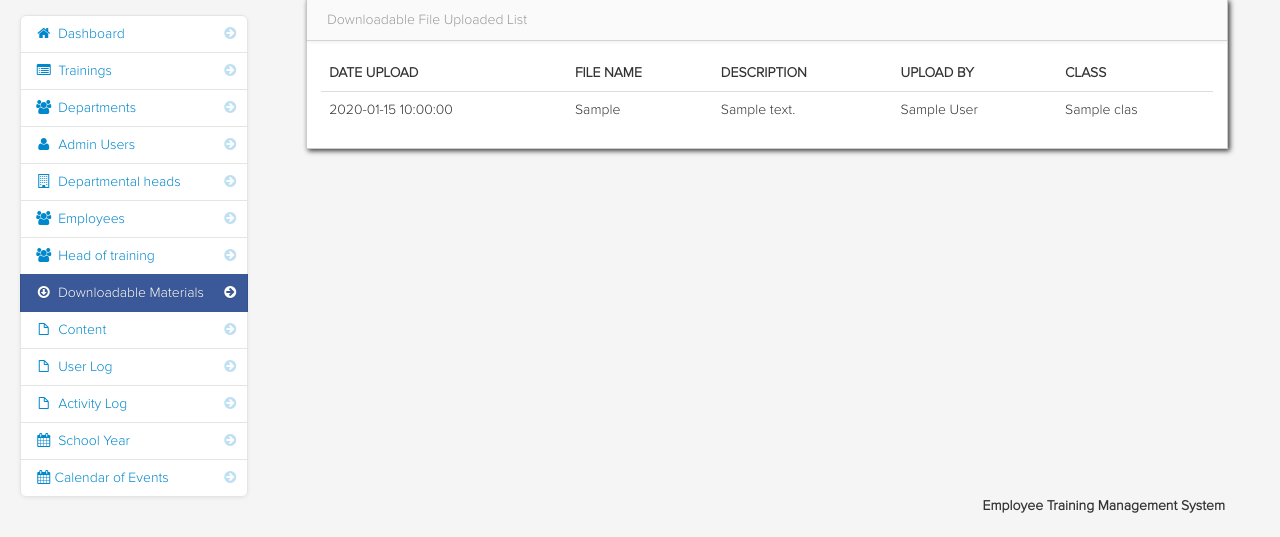
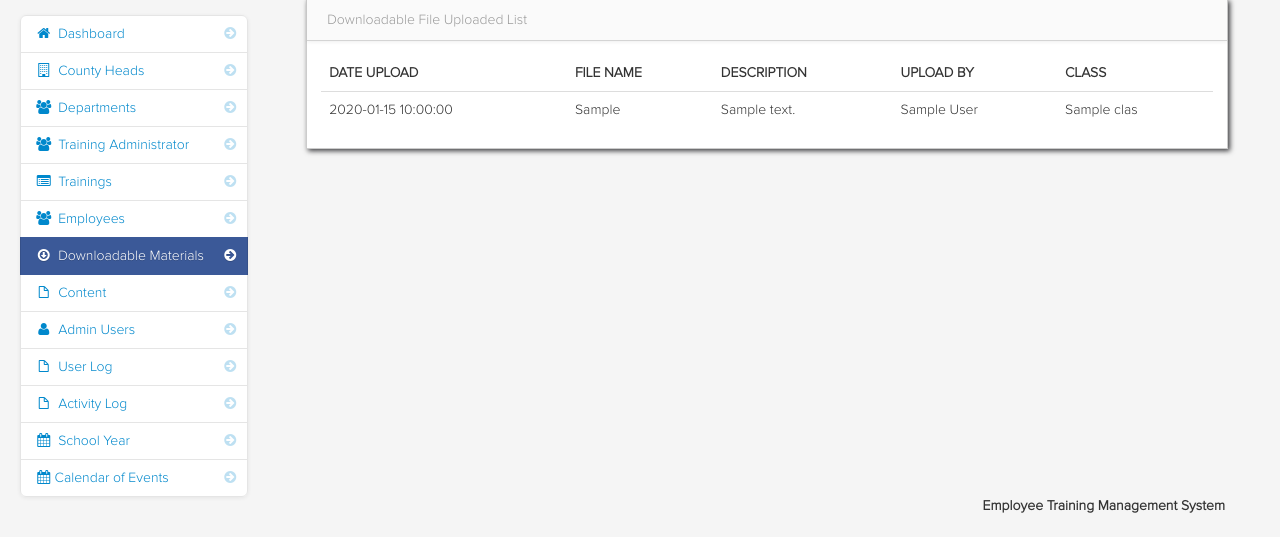
Before and after one commit to stodipo/student-selfassessment, a PHP site: page /admin/downloadable.php in a window 1280 px wide. Shown: the part 75-612 px from the top of the page. Run offline with PHP 8.4, Linux system fonts and the light colour scheme; the visitor is signed in with stand-in values (Sample User, id 1); tables that the repository leaves empty or names only in its code hold one stand-in row (values such as "Sample post"); some libraries are stand-ins or nearby versions.

Commit message:
Updated the dashboard contents

```diff
--- a/admin/downloadable_sidebar.php
+++ b/admin/downloadable_sidebar.php
@@ -2,28 +2,28 @@
      <ul class="nav nav-list bs-docs-sidenav nav-collapse collapse">
                         <li> <a href="dashboard.php"><i class="icon-chevron-right"></i><i class="icon-home"></i>&nbsp;Dashboard</a> </li>
                         <li>
-                            <a href="subjects.php"><i class="icon-chevron-right"></i><i class="icon-list-alt"></i> Trainings</a>
+                            <a href="department.php"><i class="icon-chevron-right"></i><i class="icon-building"></i> County Heads</a>
                         </li>
                         <li>
                             <a href="class.php"><i class="icon-chevron-right"></i><i class="icon-group"></i> Departments</a>
                         </li>
                         <li>
-                            <a href="admin_user.php"><i class="icon-chevron-right"></i><i class="icon-user"></i> Admin Users</a>
+                            <a href="teachers.php"><i class="icon-chevron-right"></i><i class="icon-group"></i> Training Administrator</a>
                         </li>
                         <li>
-                            <a href="department.php"><i class="icon-chevron-right"></i><i class="icon-building"></i> Departmental heads</a>
+                            <a href="subjects.php"><i class="icon-chevron-right"></i><i class="icon-list-alt"></i> Trainings</a>
                         </li>
 						<li>
                             <a href="students.php"><i class="icon-chevron-right"></i><i class="icon-group"></i> Employees</a>
-                        </li>
-						<li>
-                            <a href="teachers.php"><i class="icon-chevron-right"></i><i class="icon-group"></i> Head of training</a>
                         </li>
 							<li class="active">
                             <a href="downloadable.php"><i class="icon-chevron-right"></i><i class="icon-download"></i> Downloadable Materials</a>
                         </li>
 						<li>
                             <a href="content.php"><i class="icon-chevron-right"></i><i class="icon-file"></i> Content</a>
+                        </li>
+                        <li>
+                            <a href="admin_user.php"><i class="icon-chevron-right"></i><i class="icon-user"></i> Admin Users</a>
                         </li>
 						<li>
                             <a href="user_log.php"><i class="icon-chevron-right"></i><i class="icon-file"></i> User Log</a>
@@ -38,7 +38,4 @@
                             <a href="calendar_of_events.php"><i class="icon-chevron-right"></i><i class="icon-calendar"></i>Calendar of Events</a>
                         </li>
                     </ul>
-
-
-
                 </div>
```
Also changed, not shown: admin/student_sidebar.php (+7 -8 lines). Lines whose indentation alone changed are shown as unchanged.
